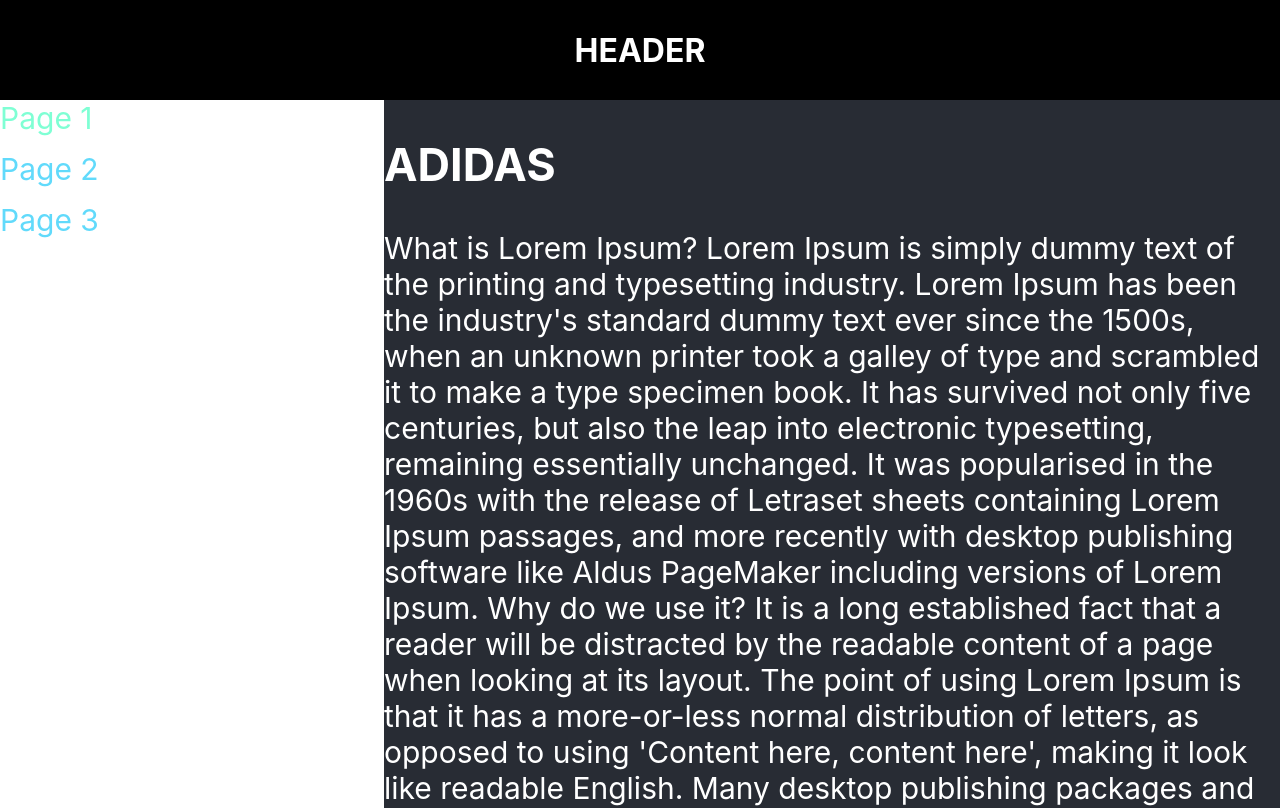
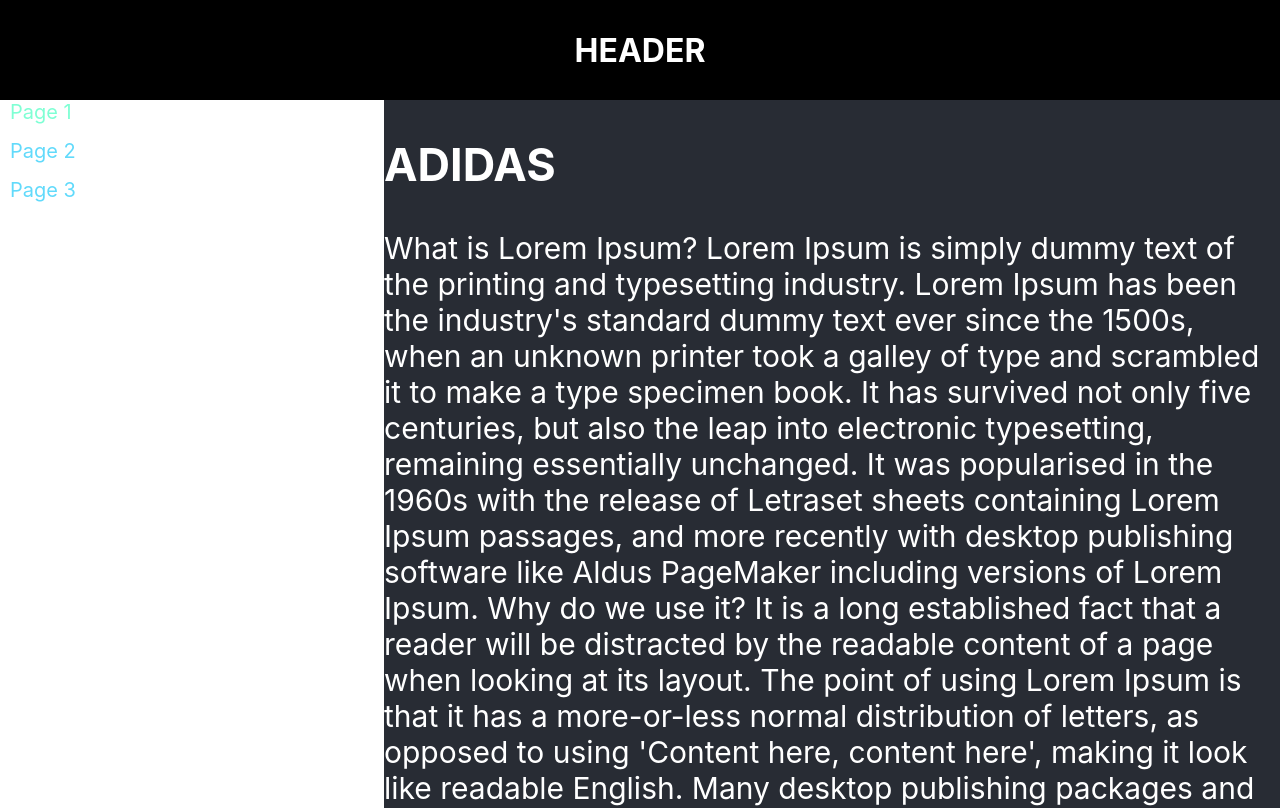
Before and after one commit to Kirill190611/react-router-dom, a React (Create React App) app: page /page1 in a window 1280 px wide. Shown: the top 808 px of the page. Built offline with nearby package versions, Linux system fonts and the light colour scheme.

Commit message:
Added SC

```diff
--- a/package.json
+++ b/package.json
@@ -15,6 +15,7 @@
     "react-dom": "^18.2.0",
     "react-router-dom": "^6.22.3",
     "react-scripts": "5.0.1",
+    "styled-components": "^6.1.8",
     "typescript": "^4.4.2",
     "web-vitals": "^2.1.0"
   },
--- a/src/App.tsx
+++ b/src/App.tsx
@@ -1,42 +1,56 @@
 import React, {useState} from 'react';
-import styles from "./components/Site.module.css";
 import {PageOne} from "./components/pages/PageOne";
 import {PageTwo} from "./components/pages/PageTwo";
 import {PageThree} from "./components/pages/PageThree";
 import {Route, Routes, Navigate, NavLink} from "react-router-dom";
 import {Error404} from "./components/pages/Error404";
+import {S} from "./components/pages/_styles";
 
+const PATH = {
+    PAGE1: '/page1',
+    PAGE2: '/page2',
+    PAGE3: '/page3',
+    ERROR: '/error404',
+} as const
 
 function App() {
     return (
         <div>
-            <div className={styles.header}><h1>HEADER</h1></div>
-            <div className={styles.body}>
-                <div className={styles.nav}>
-                    <NavLink to="/page1"
-                             className={({isActive}) => (isActive ? styles.activeLink : styles.link)}>Page 1</NavLink>
-                    <NavLink to="/page2"
-                             className={({isActive}) => (isActive ? styles.activeLink : styles.link)}>Page 2</NavLink>
-                    <NavLink to="/page3"
-                             className={({isActive}) => (isActive ? styles.activeLink : styles.link)}>Page 3</NavLink>
-                </div>
-                <div className={styles.content}>
+            <S.Header><h1>HEADER</h1></S.Header>
+            <S.Body>
+                <S.Navigation>
+                    <S.NavWrapper>
+                        <NavLink to={PATH.PAGE1}>Page 1</NavLink>
+                    </S.NavWrapper>
+                    <S.NavWrapper>
+                        <NavLink to={PATH.PAGE2}>Page 2</NavLink>
+                    </S.NavWrapper>
+                    <S.NavWrapper>
+                        <NavLink to={PATH.PAGE3}>Page 3</NavLink>
+                    </S.NavWrapper>
+                </S.Navigation>
+                <S.Content>
                     <Routes>
-                        <Route path="/" element={<Navigate to="/page1"/>}/>
+                        <Route path="/"
+                               element={<Navigate to={PATH.PAGE1}/>}/>
 
-                        <Route path="/page1" element={<PageOne/>}/>
-                        <Route path="/page2" element={<PageTwo/>}/>
-                        <Route path="/page3" element={<PageThree/>}/>
+                        <Route path={PATH.PAGE1}
+                               element={<PageOne/>}/>
+                        <Route path={PATH.PAGE2}
+                               element={<PageTwo/>}/>
+                        <Route path={PATH.PAGE3}
+                               element={<PageThree/>}/>
 
-                        <Route path="/error404" element={<Error404/>}/>
-                        <Route path="/*" element={<Navigate to="/error404"/>}/>
+                        <Route path={PATH.ERROR}
+                               element={<Error404/>}/>
+                        <Route path="/*"
+                               element={<Navigate to={PATH.ERROR}/>}/>
                     </Routes>
-                </div>
-            </div>
-            <div className={styles.footer}>abibas 2023</div>
+                </S.Content>
+            </S.Body>
+            <S.Footer>abibas 2023</S.Footer>
         </div>
     );
 }
 
-
 export default App;
--- a/src/components/Site.module.css
+++ b/src/components/pages/_styles.ts
@@ -1,4 +1,25 @@
-.header {
+import styled from "styled-components";
+
+const NavWrapper = styled.div`
+    margin-left: 10px;
+    font-size: 20px;
+
+    & > a {
+        color: #61dafb;
+        text-decoration: none;
+    }
+
+    & > a.active {
+        color: aquamarine;
+        text-decoration: none;
+    }
+
+    & > a:hover {
+        color: steelblue;
+    }
+`
+
+const Header = styled.header`
     display: flex;
     align-items: center;
     justify-content: center;
@@ -7,13 +28,13 @@
     height: 100px;
     text-align: center;
     color: white;
-}
+`
 
-.body {
+const Body = styled.div`
     display: flex;
-}
+`
 
-.nav {
+const Navigation = styled.nav`
     display: flex;
     flex-direction: column;
     gap: 15px;
@@ -22,18 +43,17 @@
     width: 30%;
     color: #282c34;
     font-size: 30px;
+`
 
-}
-
-.content {
+const Content = styled.div`
     background-color: #282c34;
     min-height: 400px;
     width: 70%;
     color: white;
     font-size: 30px;
-}
+`
 
-.footer {
+const Footer = styled.footer`
     display: flex;
     align-items: center;
     justify-content: center;
@@ -42,14 +62,13 @@
     height: 120px;
     text-align: center;
     color: white;
+`
+
+export const S = {
+    NavWrapper,
+    Header,
+    Body,
+    Navigation,
+    Content,
+    Footer,
 }
-
-.link {
-    color: #61dafb;
-    text-decoration: none;
-}
-
-.activeLink {
-    color: aquamarine;
-    text-decoration: none;
-}
```
Also changed, not shown: 1 other file (tests, documents, lock files or other folders).
